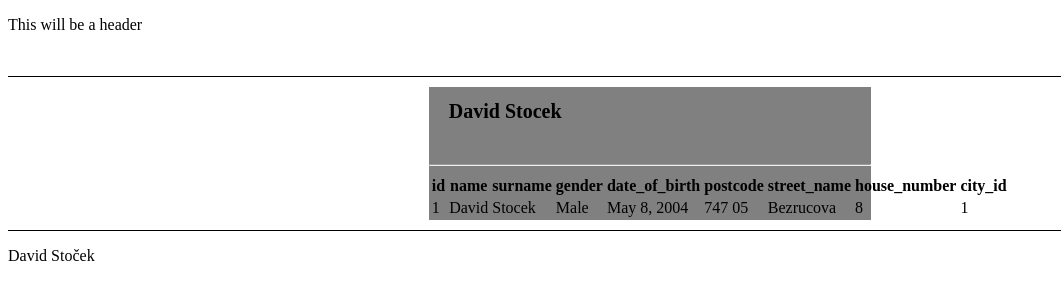
After one commit to STOKYS/django_site, a Django app: page /person/1 in a window 1280 px wide. The commit adds this page. Shown: the top 300 px of the page, without its empty margins (0-1061 px from the left). Run offline with Django 4.2, Linux system fonts and the light colour scheme; data comes from the database, SQL or seed files in the repository; both versions use the stored data as it was after the commit.

Commit message:
Update v22.05.31:06 - [Detailed view]

```diff
--- a/flight/models.py
+++ b/flight/models.py
@@ -34,11 +34,15 @@ class Staff(models.Model):
         return f'{self.flight} / {self.person} [{self.role}]'
 
 
+class Gender(models.TextChoices):
+    MALE = "Male",
+    FEMALE = "Female"
+
+
 class Person(models.Model):
     name = models.CharField(max_length=60)
     surname = models.CharField(max_length=60)
-    # gender = models.models
-    # I'm not sure how to do ENUM yet
+    gender = models.CharField(max_length=6, choices=Gender.choices, default=Gender.MALE)
     date_of_birth = models.DateField()
     postcode = models.CharField(max_length=45)
     street_name = models.CharField(max_length=45)
--- a/flight/static/css/styles.css
+++ b/flight/static/css/styles.css
@@ -1,3 +1,90 @@
 body{
+    background-color: white;
+}
+
+header{
+    width: 100%;
+    height: 60px;
+    border-bottom: 1px solid black;
+}
+
+footer{
+    width: 100%;
+    height: 60px;
+    border-top: 1px solid black;
+}
+
+.container{
+    padding: 10px;
+    margin-left: 15%;
+    width: 70%;
+    /*background-color: rgb(240,240,240);*/
+    display: grid;
+    grid-template-columns: repeat(2, 1fr);
+    /*grid-template-rows: repeat(2, 1fr);*/
+    grid-column-gap: 20px;
+    grid-row-gap: 20px;
+}
+
+.box{
+    padding: 10px;
+    margin: 10px;
+    height: 600px;
+    max-height: 600px;
+    box-shadow: 3px 3px 14px 10px rgba(0,0,0,0.05);
+    background-color: white;
+    border-radius: 5px;
+    overflow-y: auto;
+}
+
+.box-click{
+    display: block;
+    border-radius: 20px;
+    border: 1px solid rgb(200, 200, 200);
+    width: calc(100% - 40px);
+    height: 50px;
+    background-color: rgb(240,240,240);
+    box-shadow: 3px 3px 14px 10px rgba(0,0,0,0.03);
+    padding: 10px;
+    margin: 10px;
+    cursor: pointer;
+    transition: background-color 0.2s;
+}
+
+.box-click:hover{
+    background-color: rgb(230,230,230);
+}
+
+.box-click > p{
+    margin: 0;
+    height: 50px;
+    line-height: 50px;
+    font-family: 'Roboto', sans-serif;
+    font-size: 1em;
+    font-weight: 300;
+}
+
+.detail_container{
+    padding: 10px;
+    margin-left: 15%;
+    width: 70%;
+    /*background-color: rgb(240,240,240);*/
+    display: grid;
+    grid-template-columns: repeat(1, 1fr);
+    /*grid-template-rows: repeat(2, 1fr);*/
+    grid-column-gap: 20px;
+    grid-row-gap: 20px;
+}
+
+.detail_box{
+    width: 50%;
     background-color: grey;
+    margin-left: 25%;
 }
+
+.detail_box > h1{
+    width: 100%;
+    height: 50px;
+    padding-left: 20px;
+    font-size: 20px;
+}
--- /dev/null
+++ b/flight/static/js/script.js
@@ -0,0 +1,4 @@
+$(".box-click").click(function(){
+    console.log(`${$(this).attr("data-type")}: ${$(this).attr("data-id")}`)
+
+});
--- a/flight/templates/base.html
+++ b/flight/templates/base.html
@@ -2,11 +2,19 @@
 <html lang="en">
 <head>
     <meta charset="UTF-8">
-    <title>Title</title>
+    <title>Flights</title>
     {% load static %}
     <link rel="stylesheet" href="{% static 'css/styles.css' %}">
 </head>
 <body>
+    {% block header %}
+        {% include "page/header.html" %}
+    {% endblock %}
     {% block content %}{% endblock %}
+    {% block footer %}
+        {% include "page/footer.html" %}
+    {% endblock %}
 </body>
+    <script src="https://code.jquery.com/jquery-3.6.0.js"></script>
+    <script src="{% static 'js/script.js' %}"></script>
 </html>
--- /dev/null
+++ b/flight/templates/page/detail.html
@@ -0,0 +1,24 @@
+{% extends 'base.html' %}
+
+
+{% block content %}
+    <div class="detail_container">
+            <div class="detail_box">
+                <h1>{{ person_get }}</h1>
+                <hr>
+                <table>
+                    <tr>
+                        {% for value in person_filter.values.first %}
+                            <th>{{value}}</th>
+                        {% endfor %}
+                    </tr>
+                    <tr>
+                        {% for value in person_filter.values_list.first %}
+                            <td>{{value}}</td>
+                        {% endfor %}
+                    </tr>
+                </table>
+
+            </div>
+    </div>
+{% endblock %}
--- /dev/null
+++ b/flight/templates/page/footer.html
@@ -0,0 +1,3 @@
+<footer>
+    <p>David Stoček</p>
+</footer>
--- /dev/null
+++ b/flight/templates/page/header.html
@@ -0,0 +1,3 @@
+<header>
+    <p>This will be a header</p>
+</header>
--- a/flight/urls.py
+++ b/flight/urls.py
@@ -3,5 +3,7 @@ from django.urls import path
 from . import views
 
 urlpatterns = [
-    path('', views.index, name='index')
+    path('', views.index, name='index'),
+    path('person/<int:person_id>', views.person, name='person'),
+    path('flight/<int:flight_id>', views.flight, name='flight'),
 ]
--- a/flight/views.py
+++ b/flight/views.py
@@ -9,7 +9,31 @@ from flight.models import *
 
 def index(request):
     context = {
-        'flights': Flight.objects.all()
+        'flights': Flight.objects.all(),
+        'persons': Person.objects.all(),
     }
-    print(context)
     return render(request, 'index.html', context=context)
+
+
+def person(request, person_id):
+    context = {
+        'person_filter': Person.objects.filter(id=person_id).values_list(flat=True).distinct(),
+        'person_get': Person.objects.get(pk=person_id)
+    }
+    return render(request, 'page/detail.html', context=context)
+
+
+# def flight(request, flight_id):
+#     context = {
+#         'person_filter': Flight.objects.filter(id=flight_id).values_list(flat=True).distinct(),
+#         'person_get': Flight.objects.get(pk=flight_id)
+#     }
+#     return render(request, 'page/detail.html', context=context)
+
+
+
+def flight(request, flight_id):
+    context = {
+        'flight': Flight.objects.get(pk=flight_id),
+    }
+    return render(request, 'flight/flight.html', context=context)
```
Also changed, not shown: flight/templates/flight/flight.html (added, +29 -0 lines), flight/templates/index.html (+26 -7 lines), db.sqlite3, flight/static/css/person.css (added).
